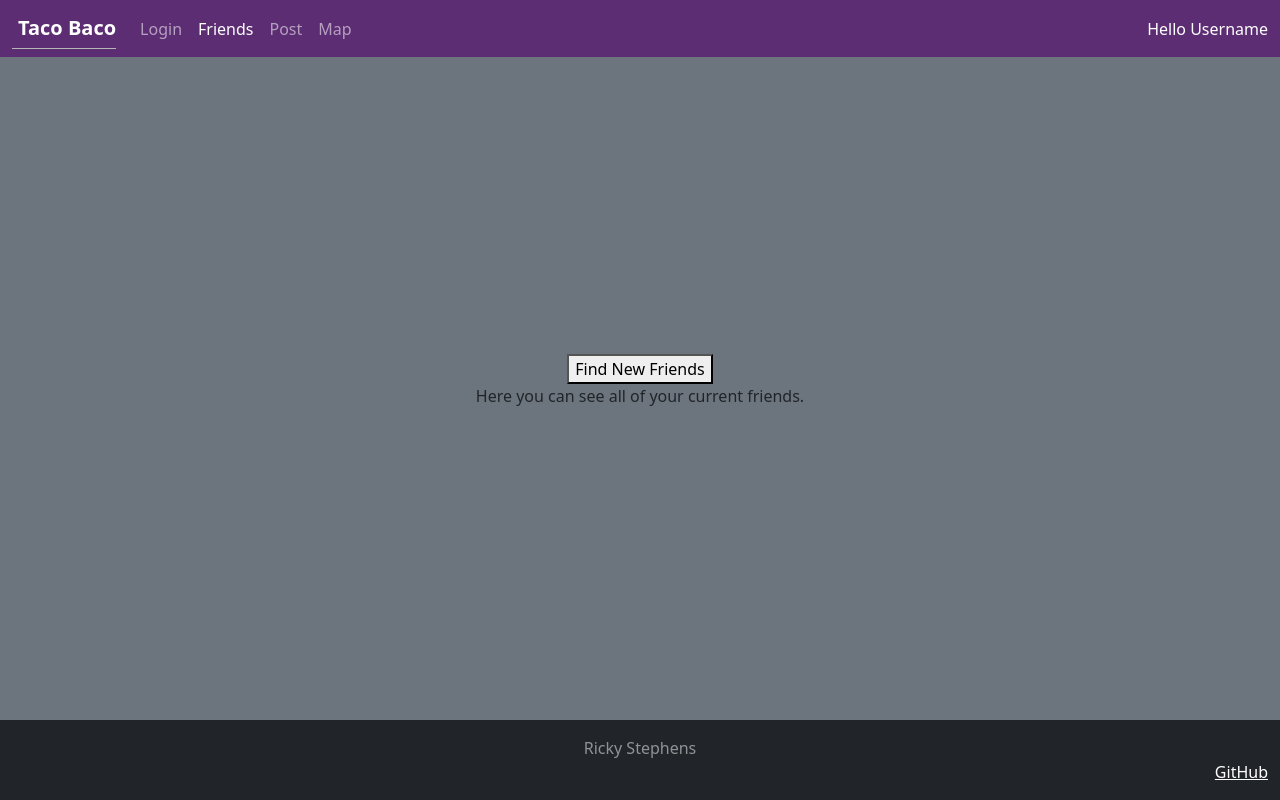
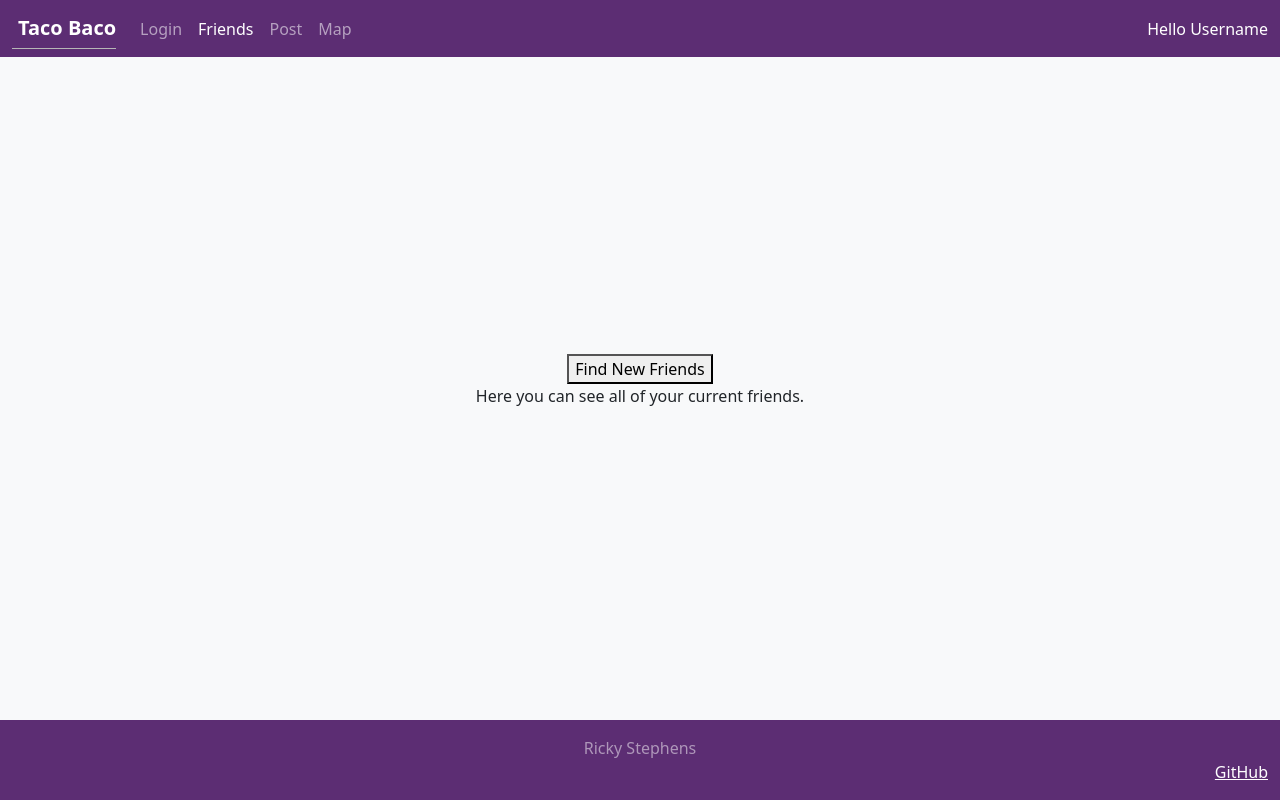
Before and after one commit to cedlark/CS-260-new, a React (Vite) app: page /friends in a window 1280 px wide. Built offline with nearby package versions, Linux system fonts and the light colour scheme.

Commit message:
Final commit

```diff
--- a/src/app.jsx
+++ b/src/app.jsx
@@ -54,7 +54,7 @@ export default function App() {
         </Routes>
 
 
-        <footer className="bg-dark text-white-50 text-center py-3 mt-auto">
+        <footer className="text-white-50 text-center py-3 mt-auto">
           <div className="container-fluid">
             <span>Ricky Stephens</span><br />
             <a className="text-white" href="https://github.com/cedlark/CS-260-new.git">
--- a/src/friends/friends.jsx
+++ b/src/friends/friends.jsx
@@ -3,7 +3,7 @@ import './friends.css'
 
 export function Friends() {
   return (
-    <main className="container-fluid bg-secondary text-center">
+    <main className="container-fluid text-center">
       <button id = "newFriend" onclick="foo()">Find New Friends</button>
       <p>
 
--- a/src/login/login.jsx
+++ b/src/login/login.jsx
@@ -2,7 +2,7 @@ import React from 'react';
 
 export function Login() {
   return (
-    <main className="container-fluid bg-secondary text-center">
+    <main className="container-fluid text-center">
       <h1>Welcome to Taco Baco</h1>
         <form method="get" action="play.html" class="w-25">
           <div class="mb-3 input-group">
--- a/src/map/map.jsx
+++ b/src/map/map.jsx
@@ -2,10 +2,10 @@ import React from 'react';
 
 export function Map() {
   return (
-    <main className="container-fluid bg-secondary text-center">
+    <main className="container-fluid text-center">
       <h2>Find Taco Shops Near You!</h2>
 
-        <img src = "maps.jpeg" />
+        <img src = "../maps.jpeg" />
     </main>
   );
 }
--- a/src/post/post.jsx
+++ b/src/post/post.jsx
@@ -2,7 +2,7 @@ import React from 'react';
 
 export function Post() {
   return (
-    <main className="container-fluid bg-secondary text-center">
+    <main className="container-fluid  text-center">
       <br />
 
 <div>
```
Also changed, not shown: 2 other files (tests, documents, lock files or other folders).
